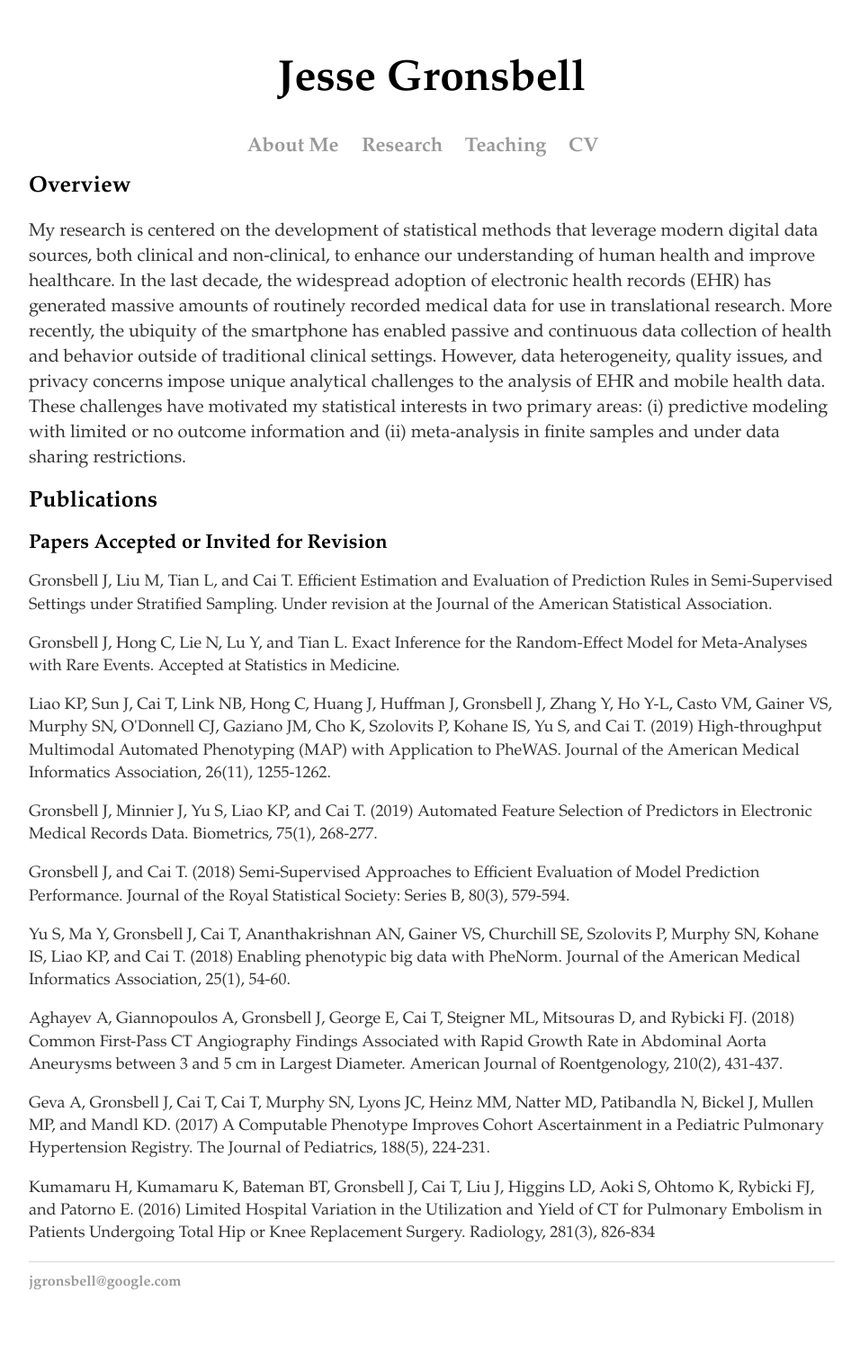
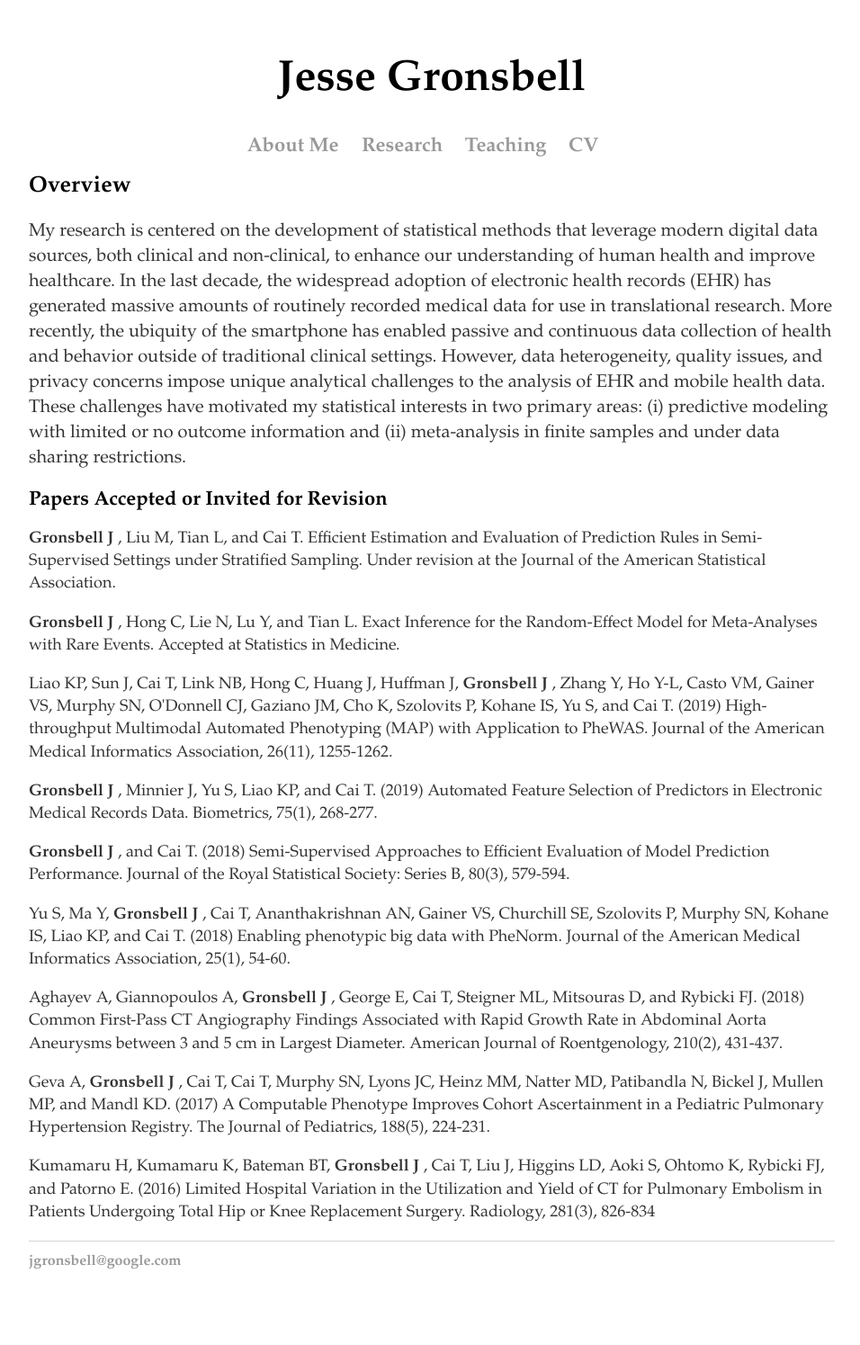
Before and after one commit to jgrons/old_website, a Jekyll site: the page built from research.html, in a window 1280 px wide. Shown: the whole page at 90% size, without its empty margins (160-1116 px from the left). Built offline with Jekyll 4.4.1, drawn with Linux system fonts in a browser that asks for light colours; after the commit the page ends 1472 px from its top, so only the background shows below that.

Commit message:
Update research.html

```diff
--- a/research.html
+++ b/research.html
@@ -18,42 +18,42 @@ title: Jesse Gronsbell
      (i) predictive modeling with limited or no outcome information and (ii) meta-analysis in finite samples and
      under data sharing restrictions.
 	</p>
-<h1 style="font-size:25px; font-family: palatino">Publications </h1>
-<h2 style="font-size:22px; font-family: palatino">Papers Accepted or Invited for Revision</h2>
+
+<h1 style="font-size:22px; font-family: palatino">Papers Accepted or Invited for Revision</h1>
 
 <p style="font-size:18px; font-family: palatino">
-Gronsbell J, Liu M, Tian L, and Cai T. Efficient Estimation and Evaluation of Prediction Rules in Semi-Supervised Settings under Stratified Sampling. Under revision at the Journal of the American Statistical Association.
+ <b> Gronsbell J </b>, Liu M, Tian L, and Cai T. Efficient Estimation and Evaluation of Prediction Rules in Semi-Supervised Settings under Stratified Sampling. Under revision at the Journal of the American Statistical Association.
 </p>
 
 <p style="font-size:18px; font-family: palatino">
-Gronsbell J, Hong C, Lie N, Lu Y, and Tian L. Exact Inference for the Random-Effect Model for Meta-Analyses with Rare Events. Accepted at Statistics in Medicine.
+<b> Gronsbell J </b>, Hong C, Lie N, Lu Y, and Tian L. Exact Inference for the Random-Effect Model for Meta-Analyses with Rare Events. Accepted at Statistics in Medicine.
 </p>
 
 <p style="font-size:18px; font-family: palatino">
-Liao KP, Sun J, Cai T, Link NB, Hong C, Huang J, Huffman J, Gronsbell J, Zhang Y, Ho Y-L, Casto VM, Gainer VS, Murphy SN, O'Donnell CJ, Gaziano JM, Cho K, Szolovits P, Kohane IS, Yu S, and Cai T. (2019) High-throughput  Multimodal  Automated  Phenotyping  (MAP) with  Application  to  PheWAS. Journal of the American Medical Informatics Association, 26(11), 1255-1262.
+Liao KP, Sun J, Cai T, Link NB, Hong C, Huang J, Huffman J, <b> Gronsbell J </b>, Zhang Y, Ho Y-L, Casto VM, Gainer VS, Murphy SN, O'Donnell CJ, Gaziano JM, Cho K, Szolovits P, Kohane IS, Yu S, and Cai T. (2019) High-throughput  Multimodal  Automated  Phenotyping  (MAP) with  Application  to  PheWAS. Journal of the American Medical Informatics Association, 26(11), 1255-1262.
 </p>
 
 <p style="font-size:18px; font-family: palatino">
-Gronsbell J, Minnier J, Yu S, Liao KP, and Cai T.  (2019) Automated Feature Selection of Predictors in Electronic Medical Records Data. Biometrics, 75(1), 268-277.
+<b> Gronsbell J </b>, Minnier J, Yu S, Liao KP, and Cai T.  (2019) Automated Feature Selection of Predictors in Electronic Medical Records Data. Biometrics, 75(1), 268-277.
 </p>
 
 <p style="font-size:18px; font-family: palatino">
-Gronsbell J, and Cai T. (2018) Semi-Supervised Approaches to Efficient Evaluation of Model Prediction Performance. Journal of the Royal Statistical Society: Series B, 80(3), 579-594.
+<b> Gronsbell J </b>, and Cai T. (2018) Semi-Supervised Approaches to Efficient Evaluation of Model Prediction Performance. Journal of the Royal Statistical Society: Series B, 80(3), 579-594.
 </p>
 
 <p style="font-size:18px; font-family: palatino">
-Yu S, Ma Y, Gronsbell J, Cai T, Ananthakrishnan AN, Gainer VS, Churchill SE, Szolovits P, Murphy SN, Kohane IS, Liao KP, and Cai T. (2018) Enabling phenotypic big data with PheNorm. Journal of the American Medical Informatics Association, 25(1), 54-60.
+Yu S, Ma Y, <b> Gronsbell J </b>, Cai T, Ananthakrishnan AN, Gainer VS, Churchill SE, Szolovits P, Murphy SN, Kohane IS, Liao KP, and Cai T. (2018) Enabling phenotypic big data with PheNorm. Journal of the American Medical Informatics Association, 25(1), 54-60.
 </p>
 
 <p style="font-size:18px; font-family: palatino">
-Aghayev A, Giannopoulos A, Gronsbell J, George E, Cai T, Steigner ML, Mitsouras D, and Rybicki FJ. (2018) Common First-Pass CT Angiography Findings Associated with Rapid Growth Rate in Abdominal Aorta Aneurysms between 3 and 5 cm in Largest Diameter. American Journal of Roentgenology, 210(2), 431-437.
+Aghayev A, Giannopoulos A, <b> Gronsbell J </b>, George E, Cai T, Steigner ML, Mitsouras D, and Rybicki FJ. (2018) Common First-Pass CT Angiography Findings Associated with Rapid Growth Rate in Abdominal Aorta Aneurysms between 3 and 5 cm in Largest Diameter. American Journal of Roentgenology, 210(2), 431-437.
 </p>
 
 <p style="font-size:18px; font-family: palatino">
-Geva A, Gronsbell J,  Cai T,  Cai T,  Murphy SN, Lyons JC, Heinz MM, Natter MD, Patibandla N, Bickel J, Mullen MP, and Mandl KD. (2017) A Computable Phenotype Improves Cohort Ascertainment in a Pediatric Pulmonary Hypertension Registry. The Journal of Pediatrics, 188(5), 224-231.
+Geva A, <b> Gronsbell J </b>,  Cai T,  Cai T,  Murphy SN, Lyons JC, Heinz MM, Natter MD, Patibandla N, Bickel J, Mullen MP, and Mandl KD. (2017) A Computable Phenotype Improves Cohort Ascertainment in a Pediatric Pulmonary Hypertension Registry. The Journal of Pediatrics, 188(5), 224-231.
 </p>
 
 <p style="font-size:18px; font-family: palatino">
-Kumamaru H, Kumamaru K, Bateman BT, Gronsbell J, Cai T, Liu J, Higgins LD, Aoki S, Ohtomo K, Rybicki FJ, and Patorno E. (2016) Limited Hospital Variation in the Utilization and Yield of CT for Pulmonary Embolism in Patients Undergoing Total Hip or Knee Replacement Surgery. Radiology, 281(3), 826-834
+Kumamaru H, Kumamaru K, Bateman BT, <b> Gronsbell J </b>, Cai T, Liu J, Higgins LD, Aoki S, Ohtomo K, Rybicki FJ, and Patorno E. (2016) Limited Hospital Variation in the Utilization and Yield of CT for Pulmonary Embolism in Patients Undergoing Total Hip or Knee Replacement Surgery. Radiology, 281(3), 826-834
 	</p>
 </div><!-- /.blurb -->
```
